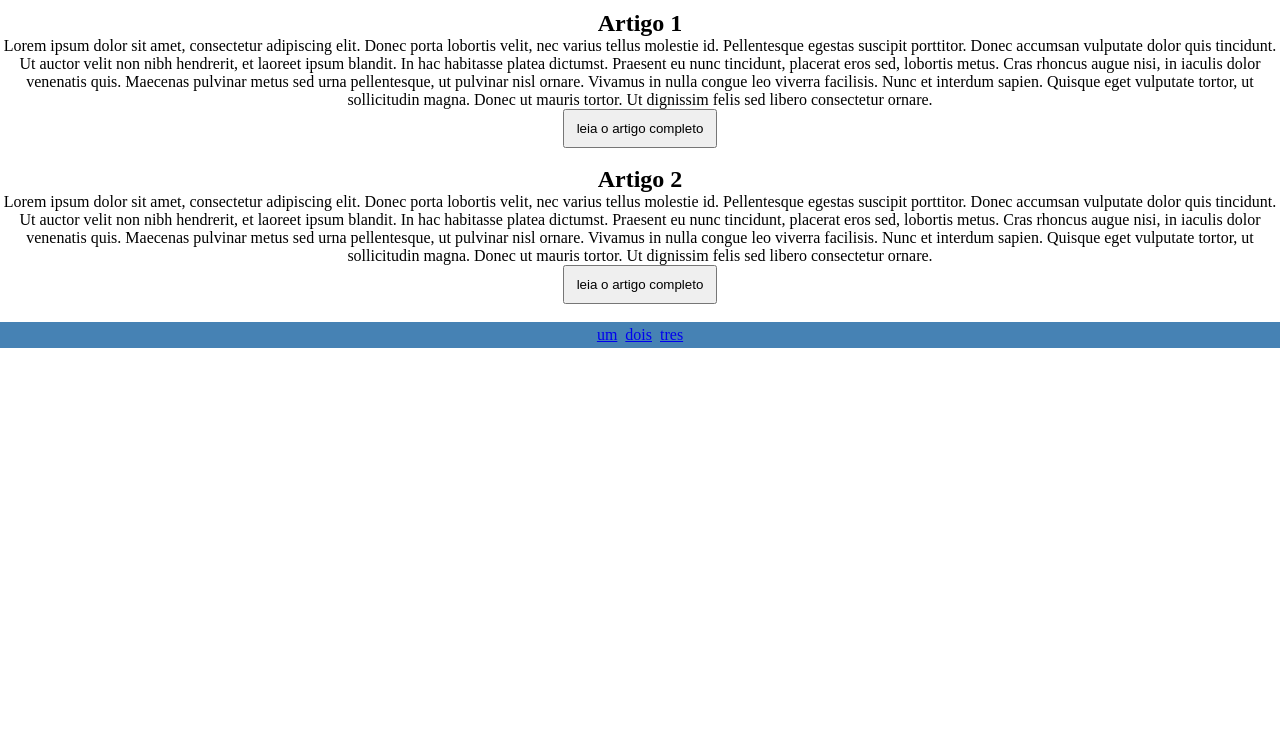
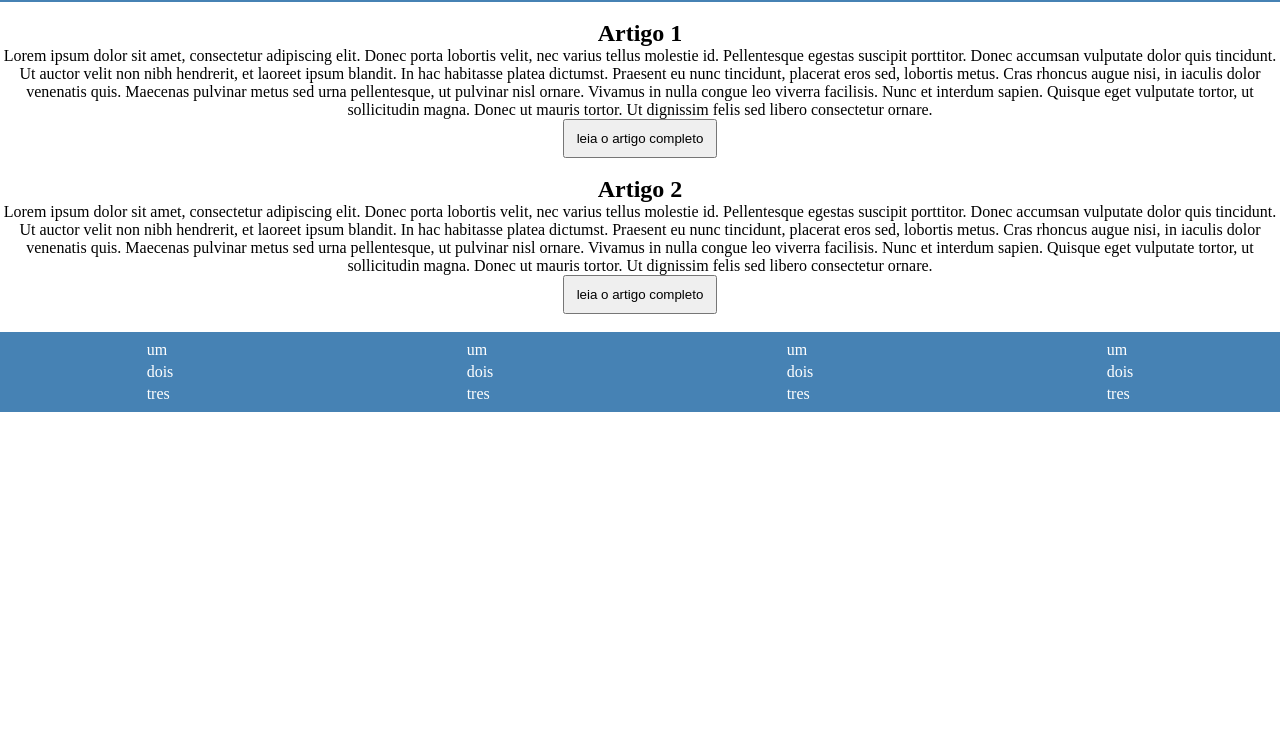
Before and after one commit to PendroHendragon/Web01, a plain HTML site: page index.html in a window 1280 px wide. Shown: the part 71-800 px from the top of the page. Drawn offline with Linux system fonts and the light colour scheme.

Commit message:
changing in styles

```diff
--- a/index.html
+++ b/index.html
@@ -15,13 +15,29 @@
 section,header{
     text-align: center;
 }
+footer{
+    display: flex;
+    justify-content: space-around;
+    list-style: none;
+    background-color:steelblue;
+    color:whitesmoke;
 
-footer ul, header nav ul{
+}
+ul{
+    list-style: none;
+    margin: 5px;
+}
+a{
+    text-decoration: none;
+    color:white;
+}
+
+header nav ul{
     display: flex;
     flex-direction: row;
     list-style: none;
 }
-footer, header nav{
+header nav{
     background-color:steelblue;
     display: flex;
     color:whitesmoke;
@@ -82,6 +98,21 @@ li{
             <li><a href="#">dois</a></li>
             <li><a href="#">tres</a></li>
         </ul>
+        <ul>
+            <li><a href="#">um</a></li>
+            <li><a href="#">dois</a></li>
+            <li><a href="#">tres</a></li>
+        </ul>
+        <ul>
+            <li><a href="#">um</a></li>
+            <li><a href="#">dois</a></li>
+            <li><a href="#">tres</a></li>
+        </ul>
+        <ul>
+            <li><a href="#">um</a></li>
+            <li><a href="#">dois</a></li>
+            <li><a href="#">tres</a></li>
+        </ul>
     </footer>
 
 </body>
```
